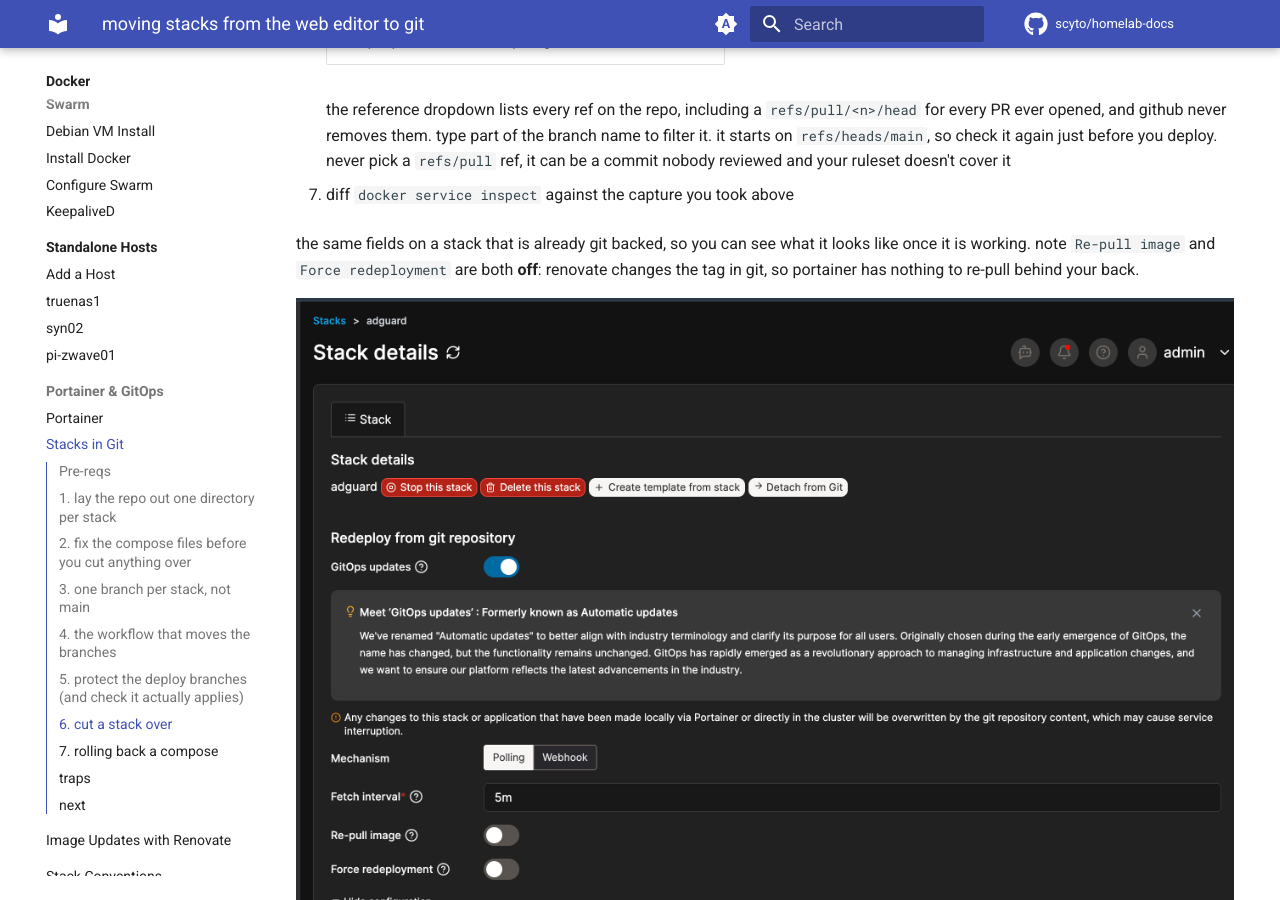
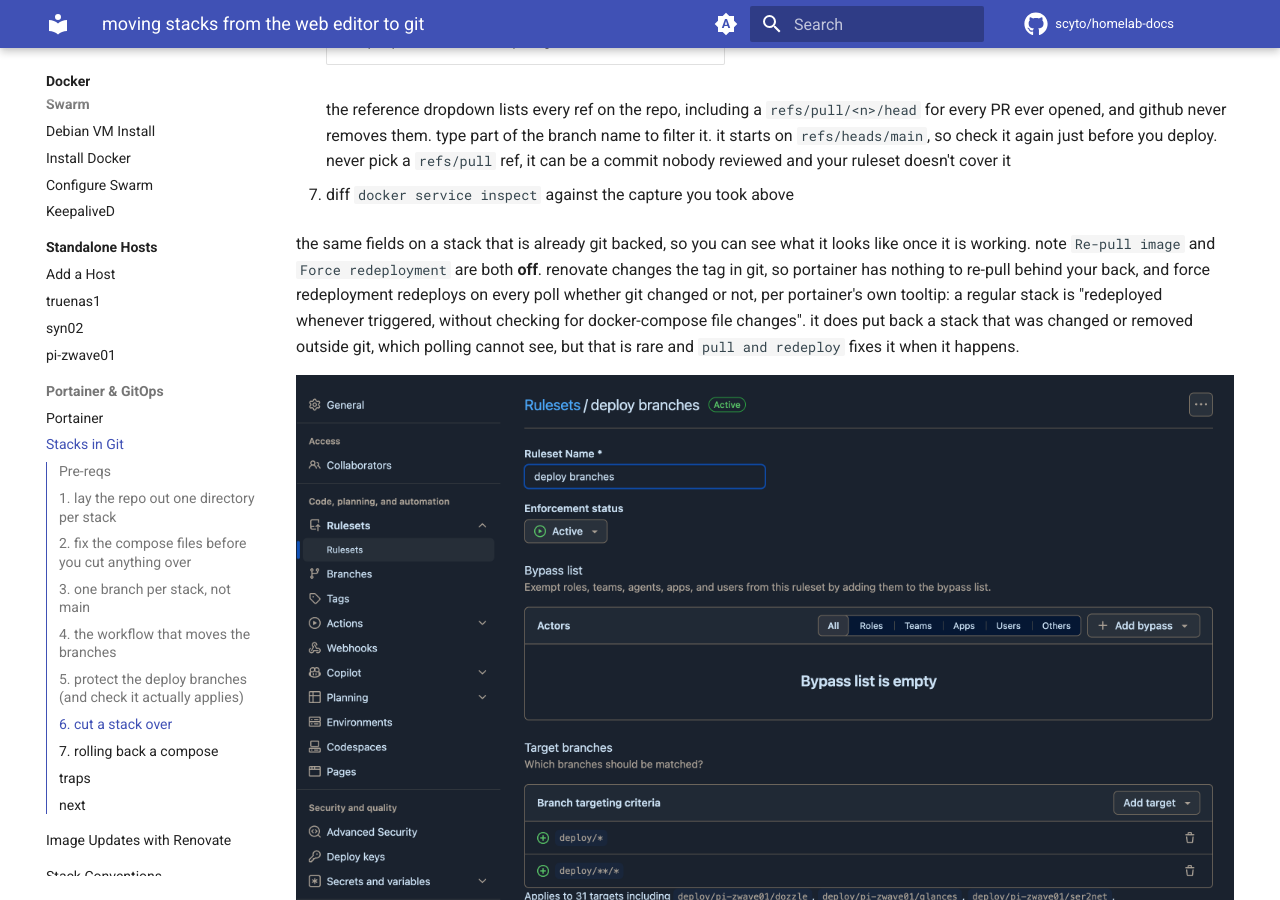
Before and after one commit to scyto/homelab-docs, an MkDocs documentation site: the page built from docs/docker/gitops-with-portainer.md, in a window 1280 px wide and 900 px high, scrolled down 5604 px. Built offline with MkDocs 1.6.1 and Material for MkDocs 9.7.7, drawn with Linux system fonts in a browser that asks for light colours; comment, search, counter and statistics services are not loaded.

Commit message:
Say why Force redeployment stays off, and recapture the ruleset screenshot
The page explained only the Re-pull toggle. Force redeployment redeploys on
every poll whether git changed or not, per Portainer's tooltip; it does put
back a stack changed outside git, which polling cannot see, but that is rare
and Pull and redeploy fixes it.

The ruleset screenshot is current again: active, both target patterns,
applying to 31 branches.

Co-Authored-By: Claude Opus 5 (1M context) <noreply@anthropic.com>

```diff
--- a/docs/docker/gitops-with-portainer.md
+++ b/docs/docker/gitops-with-portainer.md
@@ -294,8 +294,14 @@ then per stack:
 
 the same fields on a stack that is already git backed, so you can see what it
 looks like once it is working. note `Re-pull image` and `Force redeployment` are
-both **off**: renovate changes the tag in git, so portainer has nothing to
-re-pull behind your back.
+both **off**. renovate changes the tag in git, so portainer has nothing to
+re-pull behind your back, and force redeployment redeploys on every poll whether
+git changed or not, per portainer's own tooltip: a regular stack is "redeployed
+whenever triggered, without checking for docker-compose file changes". it does
+put back a stack that was changed or removed outside git, which polling cannot
+see, but that is rare and `pull and redeploy` fixes it when it happens.
+
+![the deploy branches ruleset, active, with both target patterns deploy/* and deploy/**/*, applying to 31 branches](../assets/img/gitops-ruleset-targets.png)
 
 ![portainer stack details for adguard, gitops updates on, polling every 5m, watching refs/heads/deploy/swarm/adguard](../assets/img/gitops-portainer-stack-details.png)
 
```
Also changed, not shown: docs/assets/img/gitops-ruleset-targets.png.
